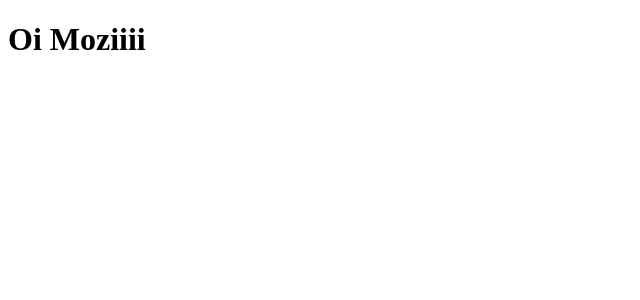
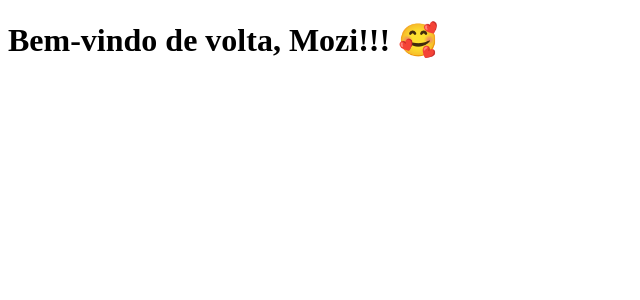
Before and after one commit to Gabriela-LC/curso.dev, a Next.js app: page / in a window 1280 px wide. Shown: the top 300 px of the page, without its empty margins (0-640 px from the left). Built offline with nearby package versions, Linux system fonts and the light colour scheme.

Commit message:
mensagem atualizada

```diff
--- a/pages/index.js
+++ b/pages/index.js
@@ -1,6 +1,6 @@
 function Home() {
     //D4 - H maiúsculo que é aconvenção do React para componentes
-    return <h1>Oi Moziiii</h1>;
+    return <h1>Bem-vindo de volta, Mozi!!! 🥰</h1>;
 }
 
 export default Home;
```
